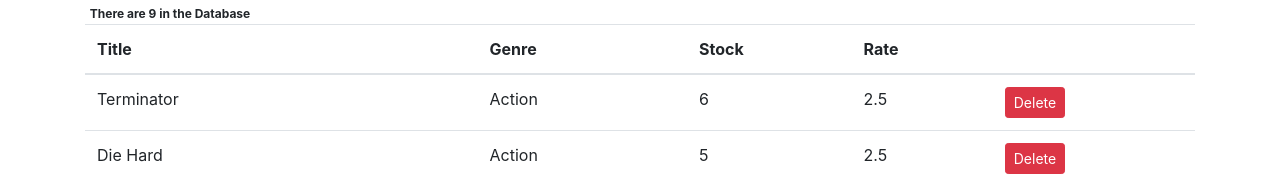
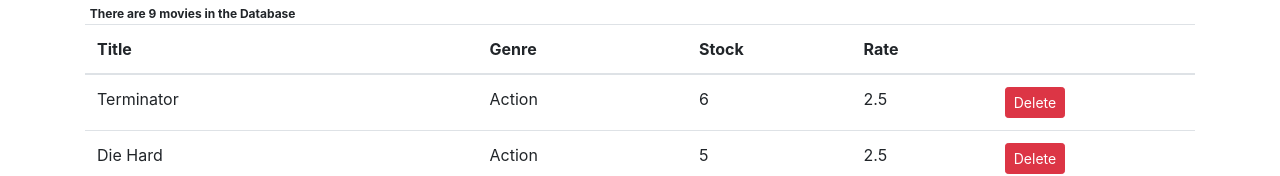
Before and after one commit to vrahangdale/Vidly-ReactApp, a React (Create React App) app: page / in a window 1280 px wide. Shown: the top 176 px of the page. Built offline with nearby package versions, Linux system fonts and the light colour scheme.

Commit message:
updated the movie component

```diff
--- a/src/componets/Movies.jsx
+++ b/src/componets/Movies.jsx
@@ -44,7 +44,7 @@
       return "There is no movies in the database";
     }
     let count = this.state.movies.length;
-    return "There are " + count + " in the Database";
+    return "There are " + count + " movies in the Database";
   };
 
   handleDelete = movie => {
```
